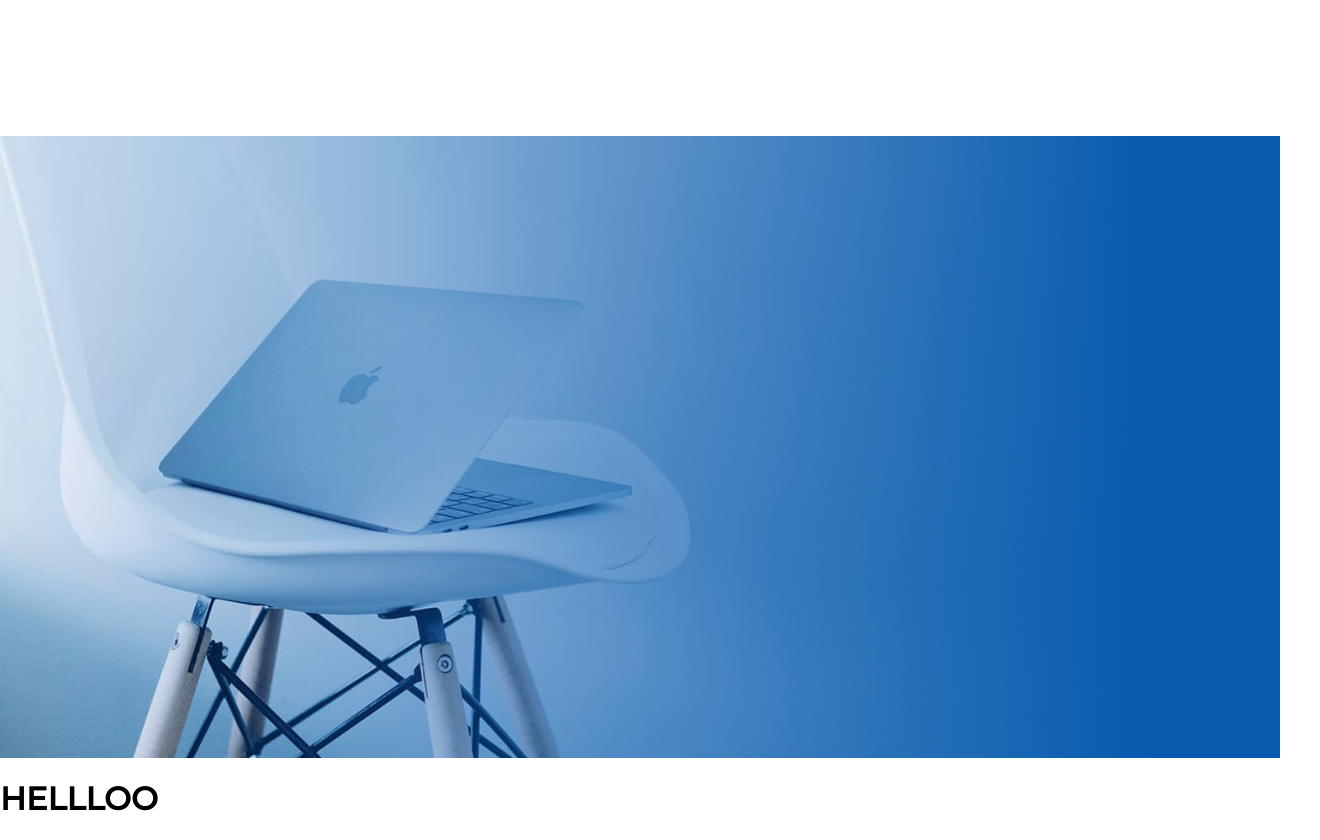
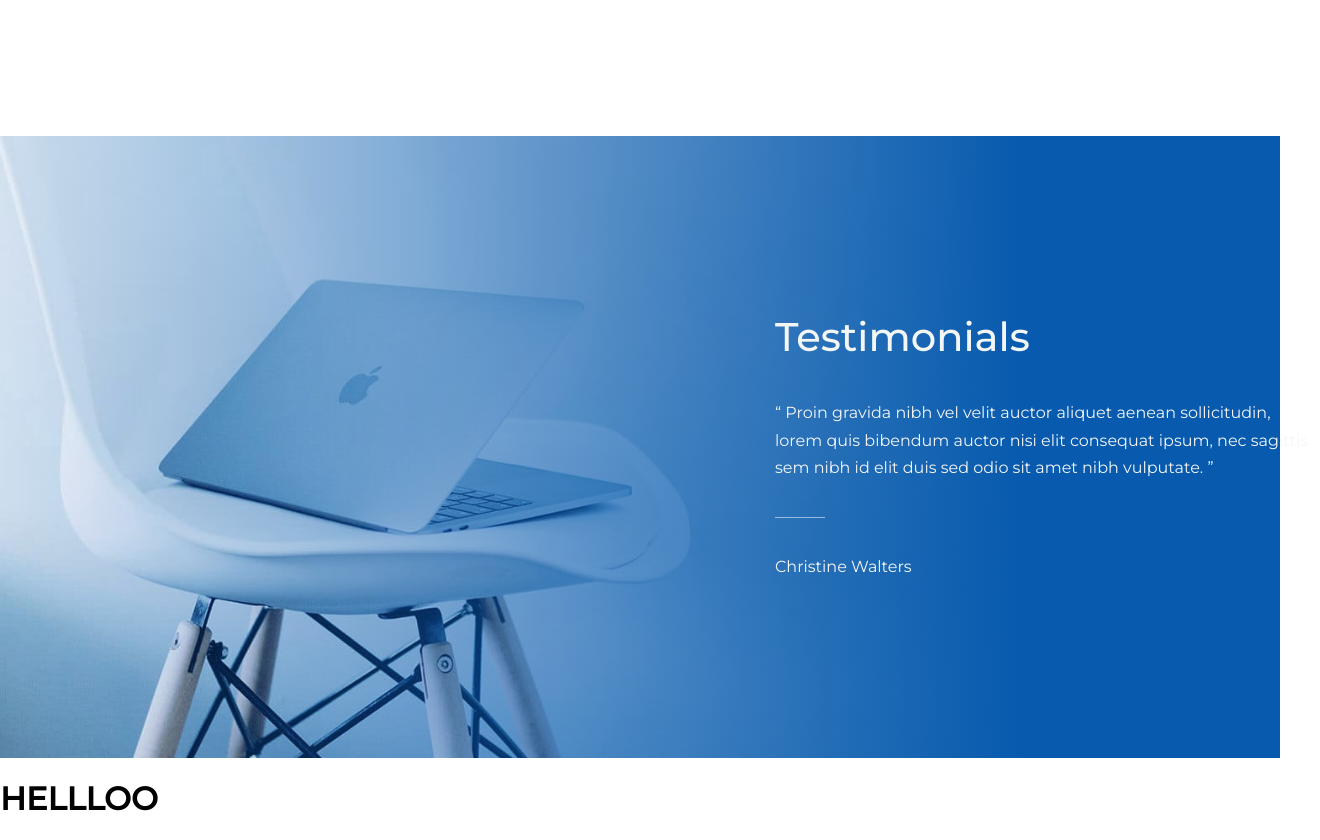
Before and after one commit to sajidul-kabir/portfolio-replicate, a plain HTML site: page index.html in a window 1280 px wide. Shown: the part 3740-4580 px from the top of the page, 1320 px wide, since content can reach past the window. Drawn offline with Linux system fonts and the light colour scheme; a web font is replaced by a local one.

Commit message:
section 3 text content adeed and styled

```diff
--- a/index.html
+++ b/index.html
@@ -152,7 +152,18 @@
     </section>
 
     <section class="third-section">
-      <div class="third-section-div"></div>
+      <div class="third-section-div">
+        <div class="third-section-text-container">
+          <h2 class="third-section-h2">Testimonials</h2>
+          <p class="third-section-p">
+            “ Proin gravida nibh vel velit auctor aliquet aenean sollicitudin,
+            lorem quis bibendum auctor nisi elit consequat ipsum, nec sagittis
+            sem nibh id elit duis sed odio sit amet nibh vulputate. ”
+          </p>
+          <div class="third-section-hr"></div>
+          <p class="third-section-p">Christine Walters</p>
+        </div>
+      </div>
     </section>
     <div>
       <h1>HELLLOO</h1>
--- a/style.css
+++ b/style.css
@@ -236,8 +236,37 @@ body {
   background-color: #067ae0;
   height: 621.54px;
   margin: 0;
-  background-image: linear-gradient(to left, #075aae 10%, rgb(0 123 247 / 0%)),
+  background-image: linear-gradient(to left, #075aae 20%, rgb(0 123 247 / 0%)),
     url(photos/testimonials-free-img.jpg);
   background-size: cover;
   background-repeat: no-repeat;
 }
+.third-section-text-container {
+  position: relative;
+  left: 765px;
+  top: 165px;
+  padding: 10px;
+  text-align: left;
+  width: 555px;
+  height: 291.55px;
+}
+.third-section-h2 {
+  color: #f4f6f6;
+  font-size: 40px;
+  padding-bottom: 20px;
+  margin: 0;
+  line-height: 1.3;
+  font-weight: 500;
+}
+.third-section-p {
+  color: #f4f6f6;
+  font-size: 16px;
+  line-height: 1.72;
+  font-weight: 400;
+  margin-bottom: 35px;
+}
+.third-section-hr {
+  border-bottom: 1px solid rgba(255, 255, 255, 0.53);
+  width: 50px;
+  margin-bottom: 35px;
+}
```
